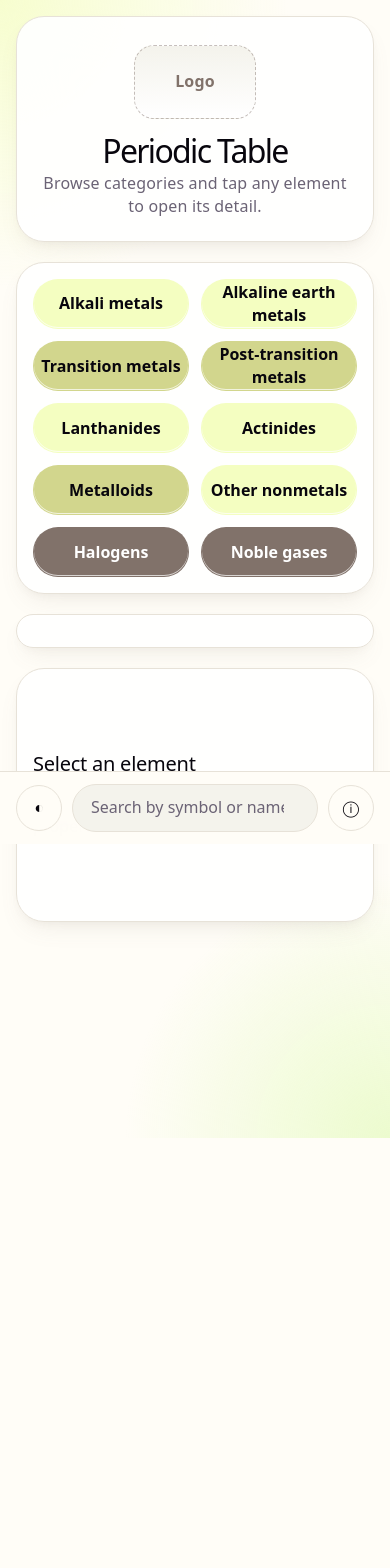
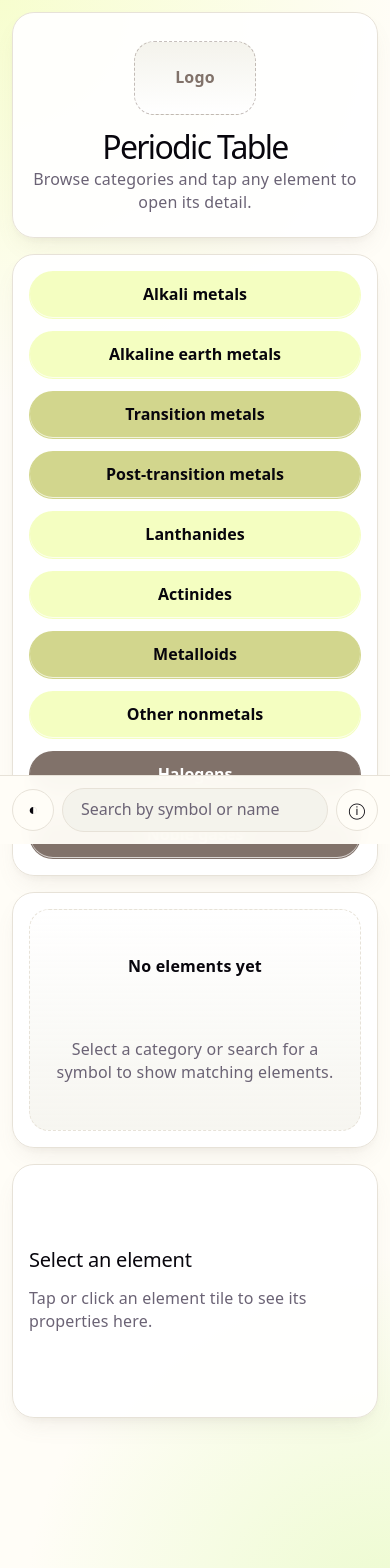
Before and after one commit to MjjeGoat/PeriodicTable, a React (Vite) app: page / in a window 390 px wide. Shown: the top 1568 px of the page. Before the commit the page ends 1138 px from the top, so only its background shows below. Built offline with nearby package versions, Linux system fonts and the light colour scheme.

Commit message:
Polish UI and responsive states for weekly goal

```diff
--- a/src/App.css
+++ b/src/App.css
@@ -37,6 +37,7 @@
   border: 1px solid var(--border);
   border-radius: 28px;
   box-shadow: var(--shadow);
+  animation: rise-in 0.45s ease both;
 }
 
 .mobile-home-card {
@@ -88,12 +89,15 @@
 
 .pill-action,
 .icon-button,
-.element-cell {
+.element-cell,
+.table-category-chip,
+.searchbar-input {
   transition:
     transform 0.18s ease,
     background-color 0.18s ease,
     border-color 0.18s ease,
-    box-shadow 0.18s ease;
+    box-shadow 0.18s ease,
+    opacity 0.18s ease;
 }
 
 .pill-action {
@@ -202,6 +206,28 @@
 .periodic-table {
   display: grid;
   position: relative;
+}
+
+.periodic-table-empty {
+  display: grid;
+  place-items: center;
+  gap: 10px;
+  min-height: 180px;
+  padding: 20px;
+  text-align: center;
+  border: 1px dashed var(--border);
+  border-radius: 20px;
+  background: linear-gradient(180deg, rgba(255, 255, 255, 0.92), rgba(244, 243, 236, 0.78));
+}
+
+.periodic-table-empty h3,
+.periodic-table-empty p {
+  margin: 0;
+}
+
+.periodic-table-empty h3 {
+  color: var(--text-h);
+  font-size: 1rem;
 }
 
 .table-toolbar {
@@ -403,6 +429,18 @@
 
 .table-hover-detail {
   display: none;
+}
+
+@keyframes rise-in {
+  from {
+    opacity: 0;
+    transform: translateY(10px);
+  }
+
+  to {
+    opacity: 1;
+    transform: translateY(0);
+  }
 }
 
 .mobile-bottom-search {
@@ -656,6 +694,7 @@
     width: 236px;
     pointer-events: none;
     z-index: 4;
+    animation: fade-scale-in 0.18s ease;
   }
 
   .table-hover-detail .element-detail {
@@ -692,3 +731,76 @@
     min-height: 760px;
   }
 }
+
+@keyframes fade-scale-in {
+  from {
+    opacity: 0;
+    transform: scale(0.96);
+  }
+
+  to {
+    opacity: 1;
+    transform: scale(1);
+  }
+}
+
+@media (max-width: 480px) {
+  .app-main {
+    gap: 16px;
+    padding: 12px;
+    padding-bottom: 204px;
+  }
+
+  .mobile-home-card,
+  .mobile-category-card,
+  .mobile-table-card,
+  .mobile-detail-card {
+    border-radius: 22px;
+  }
+
+  .mobile-actions {
+    grid-template-columns: 1fr;
+  }
+
+  .pill-action {
+    min-height: 48px;
+    padding-inline: 14px;
+  }
+
+  .mobile-bottom-search {
+    grid-template-columns: 42px minmax(0, 1fr) 42px;
+    gap: 8px;
+    padding-inline: 12px;
+  }
+
+  .mobile-bottom-search__button {
+    width: 42px;
+    height: 42px;
+  }
+
+  .searchbar-input {
+    min-height: 44px;
+  }
+
+  .table-grid {
+    grid-template-columns: repeat(2, minmax(0, 1fr));
+  }
+}
+
+@media (prefers-reduced-motion: reduce) {
+  .mobile-home-card,
+  .mobile-category-card,
+  .mobile-table-card,
+  .desktop-table-card,
+  .mobile-detail-card,
+  .detail-dock,
+  .table-hover-detail,
+  .pill-action,
+  .icon-button,
+  .element-cell,
+  .table-category-chip,
+  .searchbar-input {
+    animation: none;
+    transition: none;
+  }
+}
--- a/src/components/PeriodicTable.tsx
+++ b/src/components/PeriodicTable.tsx
@@ -201,6 +201,12 @@ function PeriodicTable({
         ) : null}
 
         <div className="table-scroll">
+          {elements.length === 0 && !isDesktopTable ? (
+            <div className="periodic-table-empty">
+              <h3>No elements yet</h3>
+              <p>Select a category or search for a symbol to show matching elements.</p>
+            </div>
+          ) : (
             <div className={`table-grid${isDesktopTable ? ' table-grid-desktop' : ''}`}>
               {elements.map((element) => (
                 <ElementCell
@@ -224,6 +230,7 @@ function PeriodicTable({
                 />
               ))}
             </div>
+          )}
         </div>
       </div>
 
```
Lines whose indentation alone changed are shown as unchanged.
